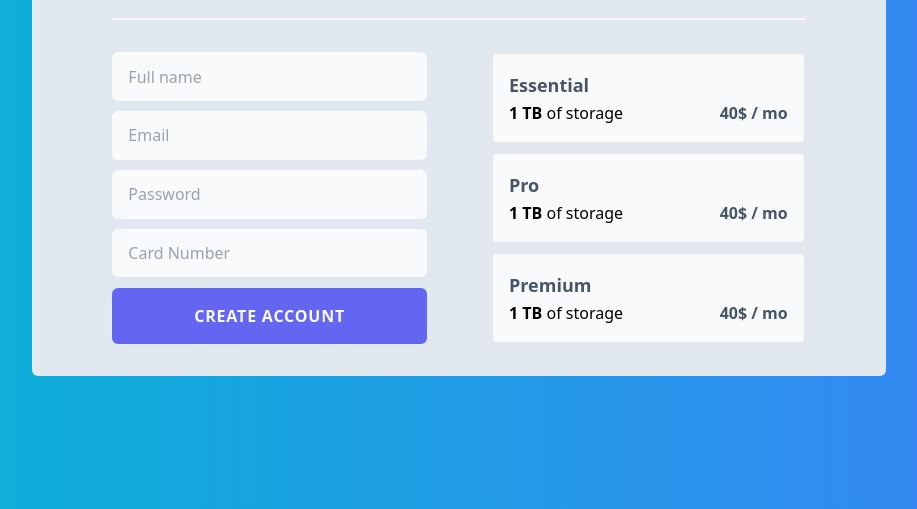
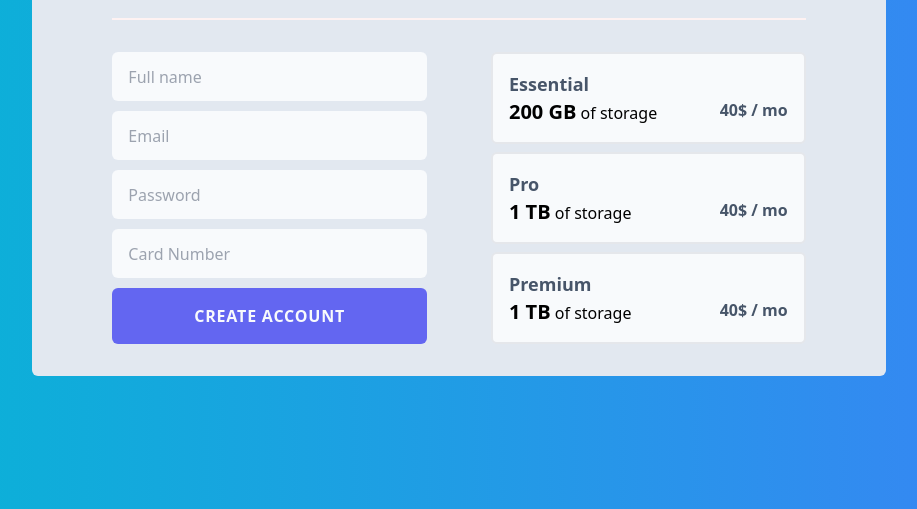
Before and after one commit to RafiMota/spotify-clone-tailwind, a website: page index.html in a window 1280 px wide. Shown: the part 291-800 px from the top of the page, without its empty margins (181-1098 px from the left). Drawn offline with Linux system fonts and the light colour scheme.

Commit message:
Minor css changes
Font sizes and button hover

```diff
--- a/index.html
+++ b/index.html
@@ -46,7 +46,9 @@
 							class="bg-slate-50 pl-4 rounded-md h-1/6 w-full"
 							placeholder="Card Number"
 						/>
-						<button class="text-center text-slate-50 font-bold tracking-wider p-4 rounded-md bg-indigo-500 hover:bg-indigo-600">
+						<button
+							class="text-center text-slate-50 font-bold tracking-wider p-4 rounded-md bg-indigo-500 hover:bg-indigo-600"
+						>
 							CREATE ACCOUNT
 						</button>
 					</form>
@@ -60,7 +62,7 @@
 						</div>
 
 						<div class="flex justify-between w-full">
-							<p><span class="font-bold">1 TB</span> of storage</p>
+							<p><span class="font-bold text-xl">200 GB</span> of storage</p>
 							<p class="text-slate-600 font-bold">40$ / mo</p>
 						</div>
 					</button>
@@ -73,20 +75,20 @@
 						</div>
 
 						<div class="flex justify-between w-full">
-							<p><span class="font-bold">1 TB</span> of storage</p>
+							<p><span class="font-bold text-xl">1 TB</span> of storage</p>
 							<p class="text-slate-600 font-bold">40$ / mo</p>
 						</div>
 					</button>
 
 					<button
-						class="flex flex-col justify-around w-full h-1/3 p-4 rounded-md bg-slate-50 border-2 hover:border-purple-200 hover:bg-slate-100"
+						class="flex flex-col justify-around w-full h-1/3 p-4 rounded-md bg-slate-50 border-2 hover:border-indigo-500 hover:bg-slate-100"
 					>
 						<div class="flex text-lg font-bold text-slate-600">
 							<p>Premium</p>
 						</div>
 
 						<div class="flex justify-between w-full">
-							<p><span class="font-bold">1 TB</span> of storage</p>
+							<p><span class="font-bold text-xl">1 TB</span> of storage</p>
 							<p class="text-slate-600 font-bold">40$ / mo</p>
 						</div>
 					</button>
```
